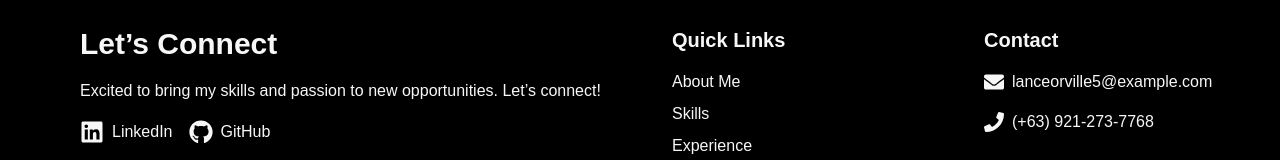
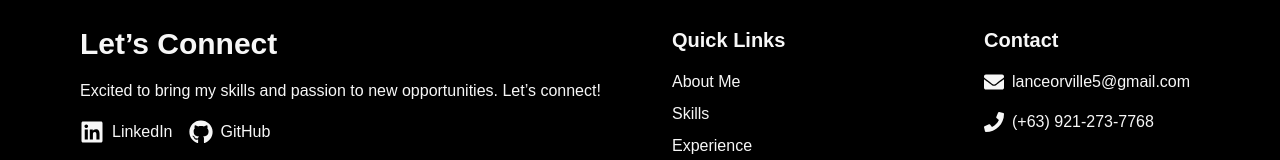
Before and after one commit to lancedalanon/my-portfolio, a Next.js app: page / in a window 1280 px wide. Shown: the part 4477-4637 px from the top of the page. Built offline with nearby package versions, Linux system fonts and the light colour scheme.

Commit message:
Add background image for hero header and change email address from footer

```diff
--- a/components/Footer.tsx
+++ b/components/Footer.tsx
@@ -72,10 +72,10 @@ const Footer: React.FC = () => {
                     <h3 className="text-xl font-semibold">Contact</h3>
                     <div className="flex items-center space-x-2">
                         <FaEnvelope size={20} />
-                        <a href="mailto:lanceorville5@example.com"
+                        <a href="mailto:lanceorville5@gmail.com"
                            className="hover:text-custom-200 transition-colors duration-300"
                            aria-label="Email">
-                            lanceorville5@example.com
+                            lanceorville5@gmail.com
                         </a>
                     </div>
                     <div className="flex items-center space-x-2">
```
Also changed, not shown: public/images/programming-background.jpg (added).
